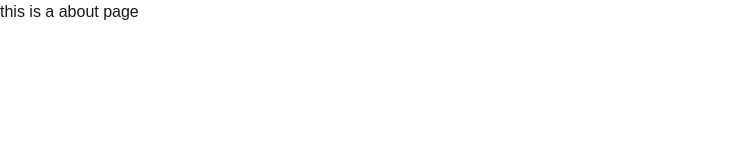
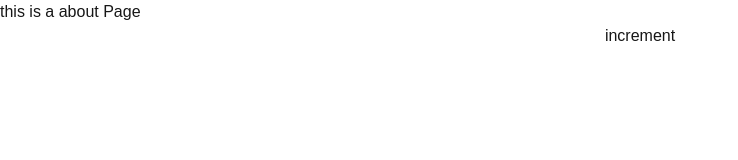
Before and after one commit to SufiyanShahidDev/First-Next-App, a Next.js app: page /about in a window 1280 px wide. Shown: the top 160 px of the page, without its empty margins (0-738 px from the left). Built offline with nearby package versions, Linux system fonts and the light colour scheme.

Commit message:
Initial commit

```diff
--- a/app/about/page.tsx
+++ b/app/about/page.tsx
@@ -1,9 +1,19 @@
-import React from 'react'
+"use client"
+import React, { useState } from 'react'
 
-const page = () => {
+const Page = () => {
+
+    const [count , setCount] = useState(0)
+    console.log(count);
+
   return (
-    <div>this is a about page</div>
+    <>
+
+    <div>this is a about Page</div>
+
+    <button onClick={() => setCount(count + 1)}>increment</button>
+    </>
   )
 }
 
-export default page
+export default Page
--- a/app/layout.tsx
+++ b/app/layout.tsx
@@ -22,6 +22,7 @@
     <html
       lang="en"
       className={`${geistSans.variable} ${geistMono.variable} h-full antialiased`}
+      suppressHydrationWarning
     >
       <body className="min-h-full flex flex-col">{children}</body>
     </html>
```
